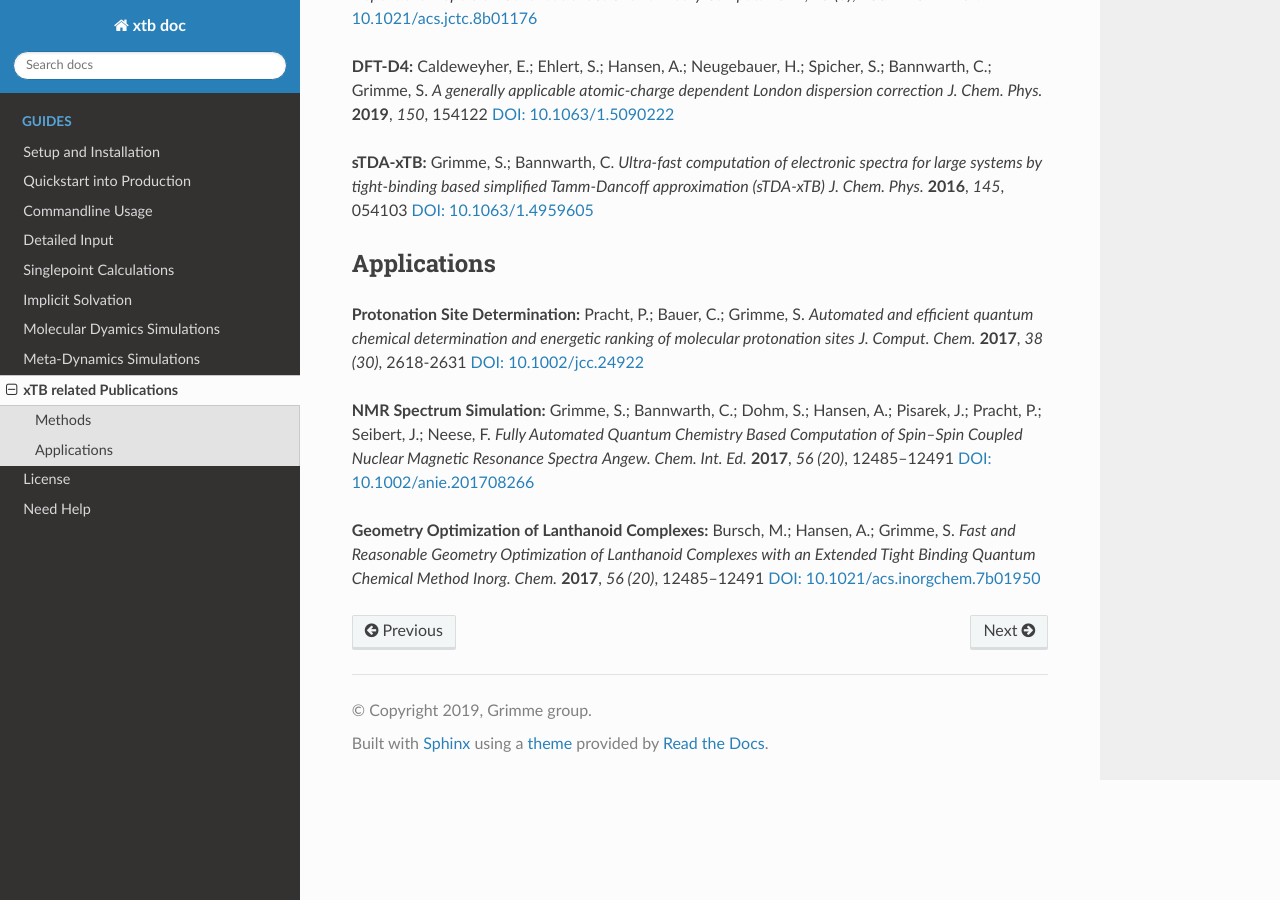
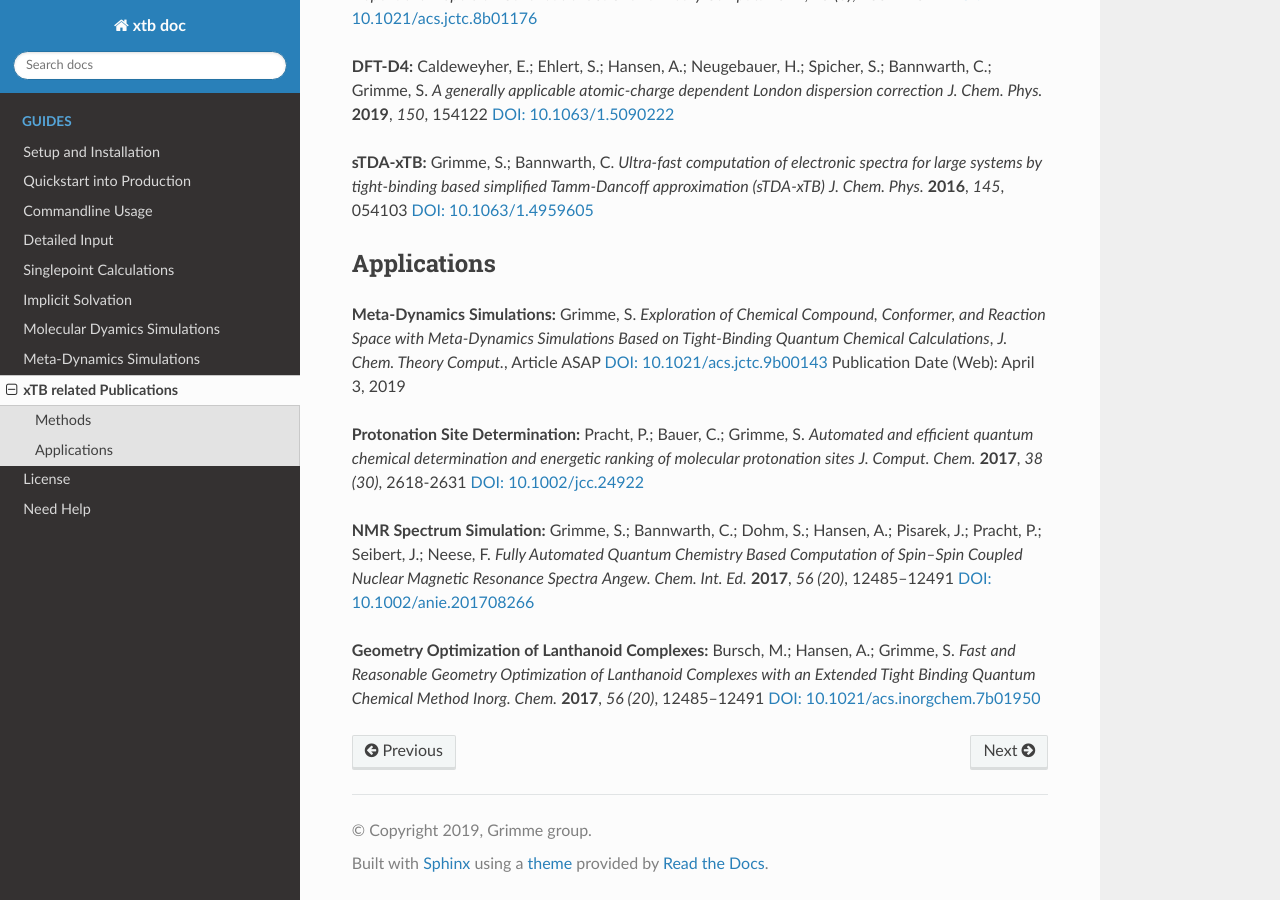
Before and after one commit to grimme-lab/xtb_docs, a Sphinx documentation site: the page built from source/xtbrelatedrefs.rst, in a window 1280 px wide and 900 px high, scrolled down 533 px. Built offline with Sphinx 7.4.7 and the Read the Docs theme 2.0.0, drawn with Linux system fonts in a browser that asks for light colours.

Commit message:
Update xtbrelatedrefs.rst

```diff
--- a/source/xtbrelatedrefs.rst
+++ b/source/xtbrelatedrefs.rst
@@ -32,6 +32,11 @@ Density-Dependent Dispersion Contributions* *J. Chem. Theory Comput.* **2019**,
 Applications
 ==========================
 
+**Meta-Dynamics Simulations:** Grimme, S. *Exploration of Chemical Compound, Conformer, and Reaction Space with Meta-Dynamics Simulations Based on Tight-Binding Quantum Chemical Calculations*, *J. Chem. Theory Comput.*, Article ASAP `DOI: 10.1021/acs.jctc.9b00143`__ Publication Date (Web): April 3, 2019
+
+__ https://doi.org/10.1021/acs.jctc.9b00143
+
+
 **Protonation Site Determination:** Pracht, P.; Bauer, C.; Grimme, S. *Automated and efficient quantum chemical determination and energetic ranking of molecular protonation sites* *J. Comput. Chem.* **2017**, *38 (30)*, 2618-2631
 `DOI: 10.1002/jcc.24922 <https://onlinelibrary.wiley.com/doi/abs/10.1002/jcc.24922>`_
 
```
